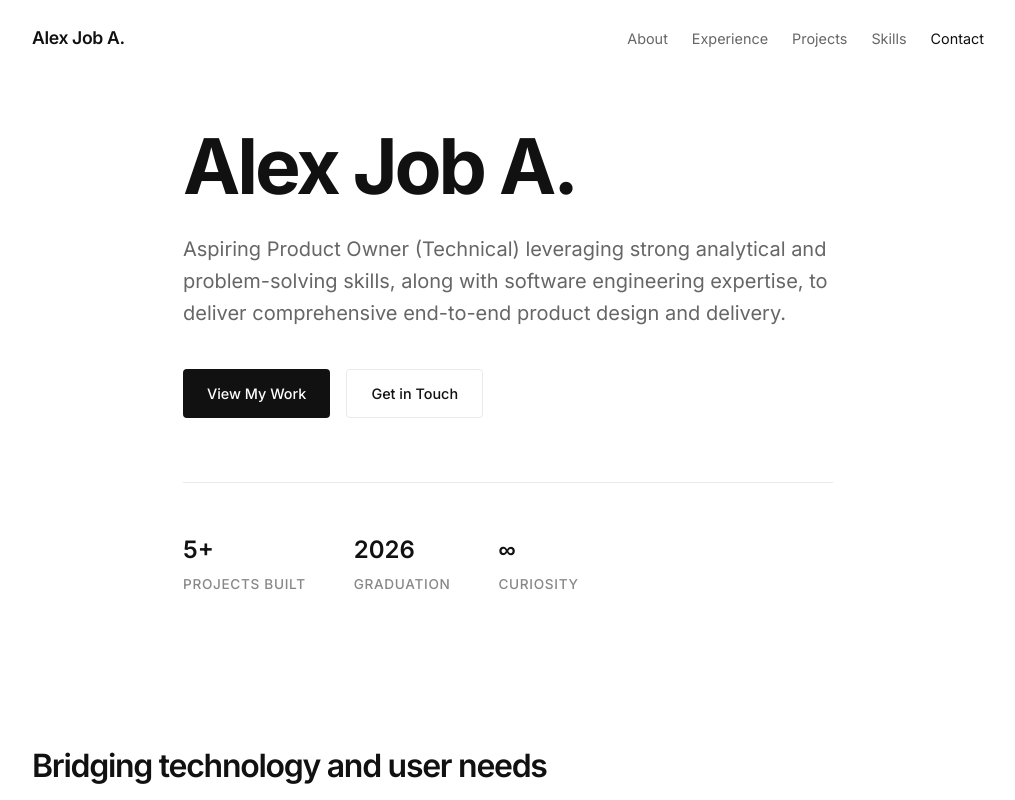
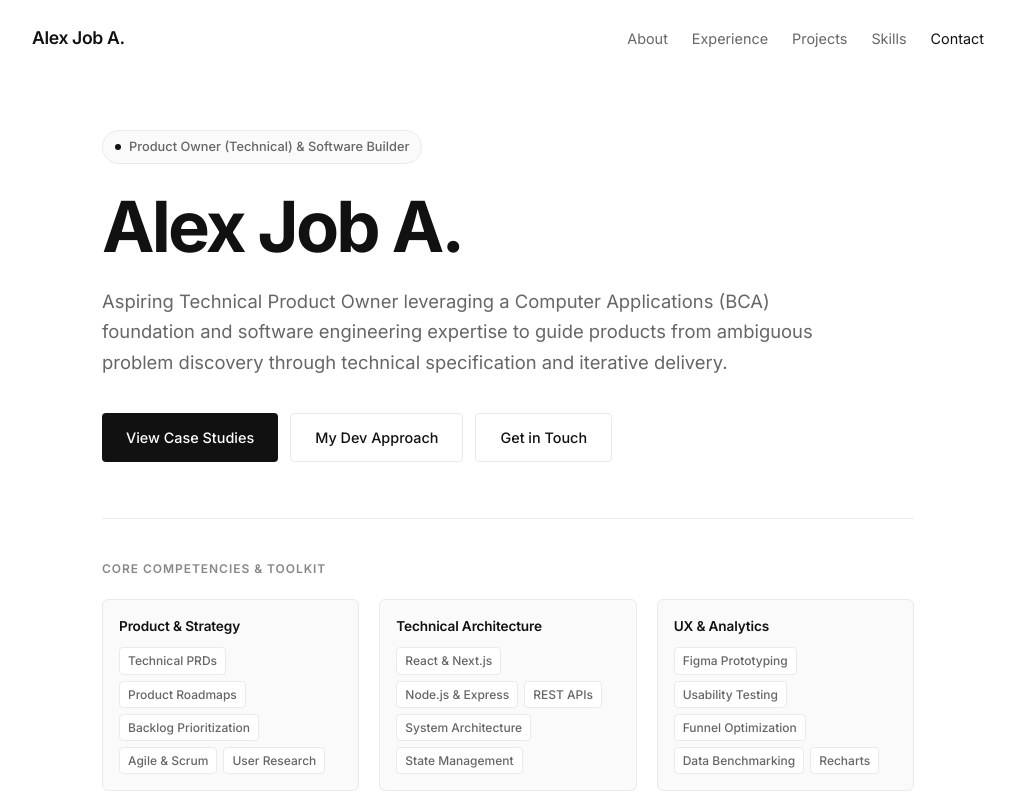
Before and after one commit to AlexBrighten/Alex-Job-Brighten, a Next.js app: page / in a window 1280 px wide. Shown: the top 800 px of the page, without its empty margins (132-1147 px from the left). Built offline with nearby package versions, Linux system fonts and the light colour scheme.

Commit message:
feat(hero): adjust navbar spacing and replace stats metrics with core skills

```diff
--- a/src/app/components/Hero.js
+++ b/src/app/components/Hero.js
@@ -1,40 +1,70 @@
 "use client";
 
 import styles from "./Hero.module.css";
+
+const heroSkills = [
+  {
+    category: "Product & Strategy",
+    items: ["Technical PRDs", "Product Roadmaps", "Backlog Prioritization", "Agile & Scrum", "User Research"]
+  },
+  {
+    category: "Technical Architecture",
+    items: ["React & Next.js", "Node.js & Express", "REST APIs", "System Architecture", "State Management"]
+  },
+  {
+    category: "UX & Analytics",
+    items: ["Figma Prototyping", "Usability Testing", "Funnel Optimization", "Data Benchmarking", "Recharts"]
+  }
+];
 
 export default function Hero() {
   return (
     <section className={styles.hero} id="hero">
       <div className={`container ${styles.heroInner}`}>
+        <div className={styles.badge}>
+          <span className={styles.badgeDot} />
+          <span>Product Owner (Technical) &amp; Software Builder</span>
+        </div>
+
         <h1 className={styles.title}>
           Alex Job A.
         </h1>
 
         <p className={styles.subtitle}>
-          Aspiring Product Owner (Technical) leveraging strong analytical and problem-solving skills, along with software engineering expertise, to deliver comprehensive end-to-end product design and delivery.
+          Aspiring Technical Product Owner leveraging a Computer Applications (BCA) foundation and software engineering expertise to guide products from ambiguous problem discovery through technical specification and iterative delivery.
         </p>
 
         <div className={styles.ctas}>
-          <a href="#projects" className="btn-primary">
-            View My Work
+          <a href="#case-studies" className="btn-primary">
+            View Case Studies
+          </a>
+          <a href="#approach" className="btn-secondary">
+            My Dev Approach
           </a>
           <a href="#contact" className="btn-secondary">
             Get in Touch
           </a>
         </div>
 
-        <div className={styles.stats}>
-          <div className={styles.stat}>
-            <span className={styles.statNumber}>5+</span>
-            <span className={styles.statLabel}>Projects Built</span>
+        {/* Replaced metrics with skills highlight */}
+        <div className={styles.skillsContainer}>
+          <div className={styles.skillsHeader}>
+            <span className={styles.skillsLabel}>Core Competencies &amp; Toolkit</span>
           </div>
-          <div className={styles.stat}>
-            <span className={styles.statNumber}>2026</span>
-            <span className={styles.statLabel}>Graduation</span>
-          </div>
-          <div className={styles.stat}>
-            <span className={styles.statNumber}>∞</span>
-            <span className={styles.statLabel}>Curiosity</span>
+
+          <div className={styles.skillsGrid}>
+            {heroSkills.map((group) => (
+              <div key={group.category} className={styles.skillGroup}>
+                <span className={styles.groupTitle}>{group.category}</span>
+                <div className={styles.pillList}>
+                  {group.items.map((skill) => (
+                    <span key={skill} className={styles.skillPill}>
+                      {skill}
+                    </span>
+                  ))}
+                </div>
+              </div>
+            ))}
           </div>
         </div>
       </div>
--- a/src/app/components/Hero.module.css
+++ b/src/app/components/Hero.module.css
@@ -1,75 +1,162 @@
 .hero {
-  min-height: 80vh;
+  min-height: calc(100vh - 80px);
   display: flex;
   flex-direction: column;
   justify-content: center;
-  padding-top: 80px;
+  padding-top: clamp(130px, 15vh, 180px);
+  padding-bottom: 80px;
 }
 
 .heroInner {
   display: flex;
   flex-direction: column;
   align-items: flex-start;
-  max-width: 800px;
+  max-width: 860px;
+}
+
+.badge {
+  display: inline-flex;
+  align-items: center;
+  gap: 8px;
+  padding: 6px 12px;
+  background: var(--bg-secondary);
+  border: 1px solid var(--border-color);
+  border-radius: var(--radius-full);
+  font-size: 0.8rem;
+  font-weight: 500;
+  color: var(--text-secondary);
+  margin-bottom: 24px;
+}
+
+.badgeDot {
+  width: 6px;
+  height: 6px;
+  border-radius: 50%;
+  background: var(--text-primary);
 }
 
 .title {
-  font-size: clamp(3rem, 6vw, 5rem);
+  font-size: clamp(2.75rem, 5.5vw, 4.5rem);
   font-weight: 700;
   line-height: 1.1;
   letter-spacing: -0.04em;
-  margin-bottom: 24px;
+  margin-bottom: 20px;
+  color: var(--text-primary);
 }
 
 .subtitle {
-  font-size: 1.25rem;
+  font-size: 1.15rem;
   color: var(--text-secondary);
-  line-height: 1.6;
-  margin-bottom: 40px;
-  max-width: 650px;
+  line-height: 1.65;
+  margin-bottom: 36px;
+  max-width: 720px;
 }
 
 .ctas {
   display: flex;
-  gap: 16px;
-  margin-bottom: 64px;
+  flex-wrap: wrap;
+  gap: 12px;
+  margin-bottom: 56px;
 }
 
-.stats {
-  display: flex;
-  gap: 48px;
-  padding-top: 48px;
+/* Skills Container replacing stats */
+.skillsContainer {
+  width: 100%;
+  padding-top: 36px;
   border-top: 1px solid var(--border-color);
+}
+
+.skillsHeader {
+  margin-bottom: 18px;
+}
+
+.skillsLabel {
+  font-size: 0.75rem;
+  color: var(--text-muted);
+  text-transform: uppercase;
+  letter-spacing: 0.08em;
+  font-weight: 600;
+}
+
+.skillsGrid {
+  display: grid;
+  grid-template-columns: repeat(3, 1fr);
+  gap: 20px;
   width: 100%;
 }
 
-.stat {
+.skillGroup {
   display: flex;
   flex-direction: column;
-  gap: 4px;
+  gap: 10px;
+  padding: 16px;
+  background: var(--bg-secondary);
+  border: 1px solid var(--border-color);
+  border-radius: var(--radius-md);
+  transition: border-color var(--transition-fast);
 }
 
-.statNumber {
-  font-size: 1.5rem;
+.skillGroup:hover {
+  border-color: var(--border-hover);
+}
+
+.groupTitle {
+  font-size: 0.85rem;
   font-weight: 600;
   color: var(--text-primary);
+  letter-spacing: -0.01em;
 }
 
-.statLabel {
-  font-size: 0.85rem;
-  color: var(--text-muted);
-  text-transform: uppercase;
-  letter-spacing: 0.05em;
-  font-weight: 500;
+.pillList {
+  display: flex;
+  flex-wrap: wrap;
+  gap: 6px;
+}
+
+.skillPill {
+  font-size: 0.75rem;
+  font-weight: 450;
+  color: var(--text-secondary);
+  background: var(--bg-primary);
+  border: 1px solid var(--border-color);
+  padding: 3px 8px;
+  border-radius: var(--radius-sm);
+  transition: all var(--transition-fast);
+}
+
+.skillPill:hover {
+  color: var(--text-primary);
+  border-color: var(--text-primary);
+}
+
+@media (max-width: 860px) {
+  .skillsGrid {
+    grid-template-columns: 1fr;
+    gap: 12px;
+  }
 }
 
 @media (max-width: 768px) {
-  .title {
-    font-size: 2.5rem;
+  .hero {
+    padding-top: 110px;
+    padding-bottom: 50px;
+    min-height: auto;
   }
 
-  .stats {
+  .title {
+    font-size: 2.35rem;
+  }
+
+  .subtitle {
+    font-size: 1.05rem;
+  }
+
+  .ctas {
     flex-direction: column;
-    gap: 24px;
+    width: 100%;
+  }
+
+  .ctas a {
+    width: 100%;
   }
 }
```
